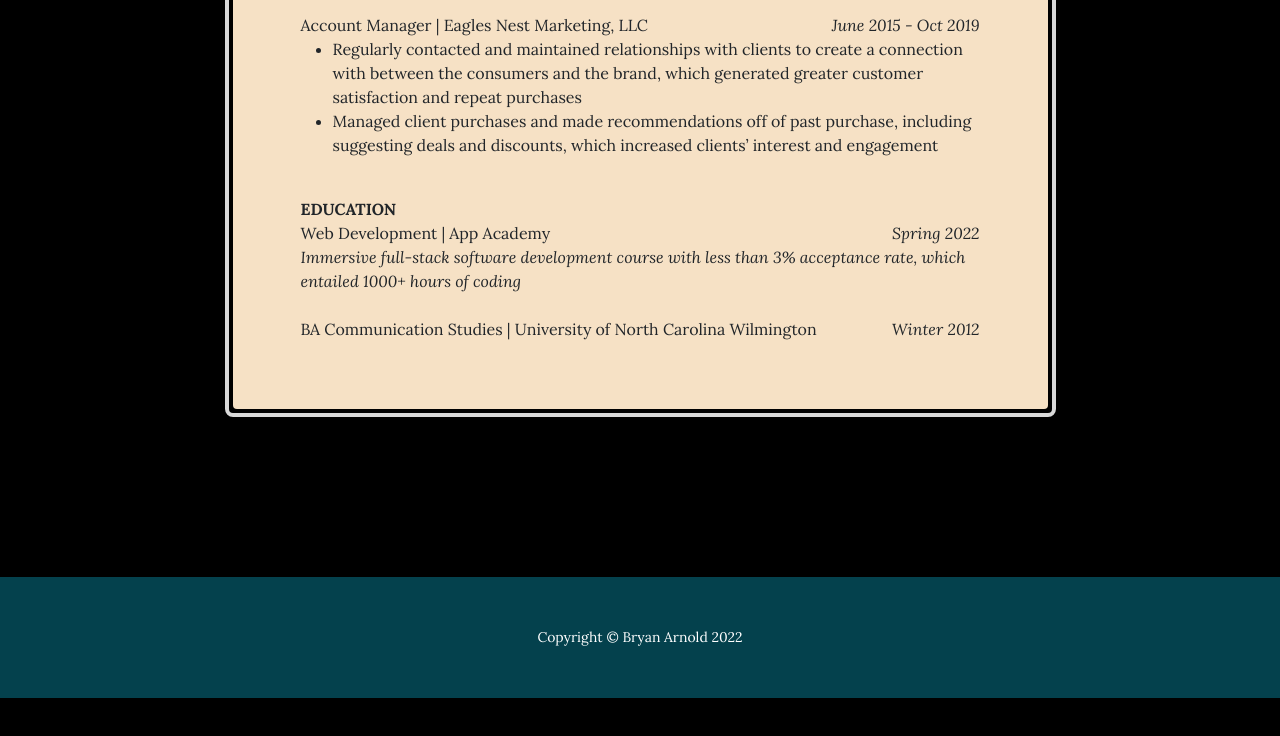
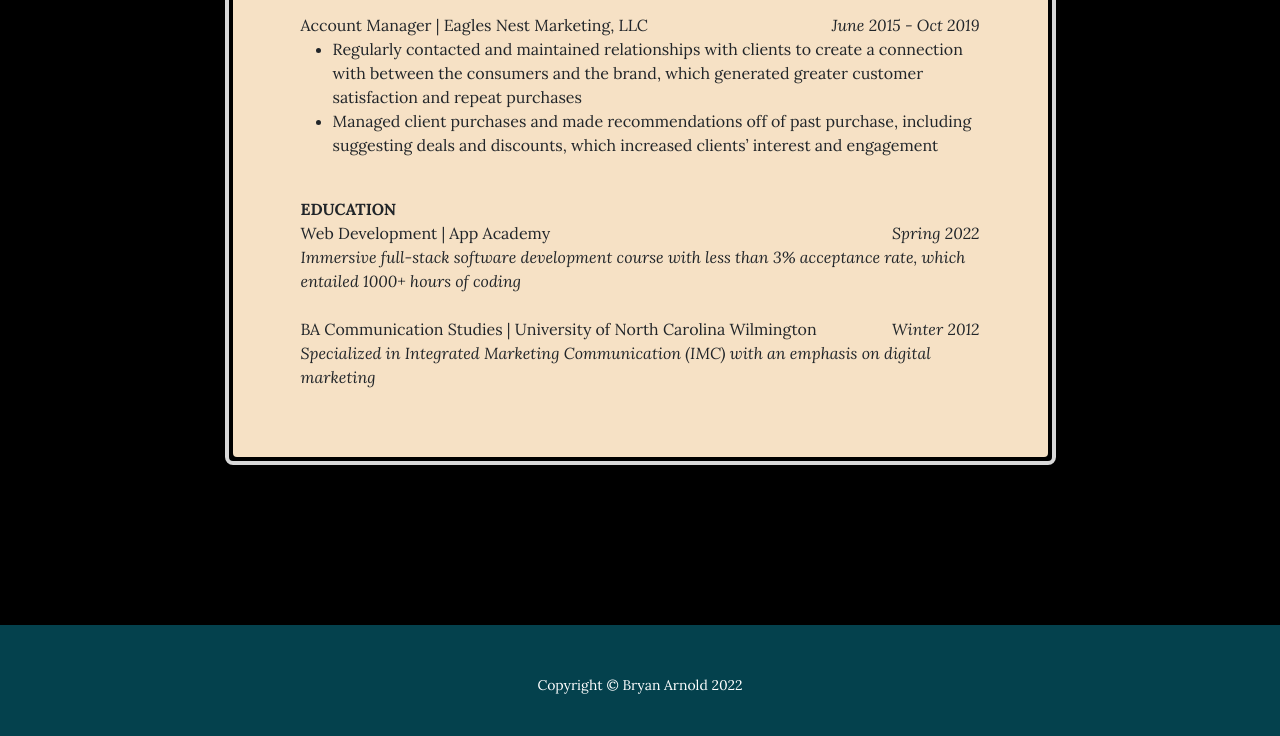
Before and after one commit to B-S-Arnold/B-S-Arnold.github.io, a plain HTML site: page index.html in a window 1280 px wide. Shown: the part 2067-2803 px from the top of the page. Before the commit the page ends 2765 px from the top, so only its background shows below. Drawn offline with nearby package versions, Linux system fonts and the light colour scheme.

Commit message:
complete

```diff
--- a/index.html
+++ b/index.html
@@ -229,6 +229,8 @@
                                     <div class="space-bet">
                                     BA Communication Studies | University of North Carolina Wilmington <em>Winter 2012</em>
                                     </div>
+                                    <em>Specialized in Integrated Marketing Communication (IMC) with an emphasis on digital marketing</em>
+
 
                                 </div>
 
```
